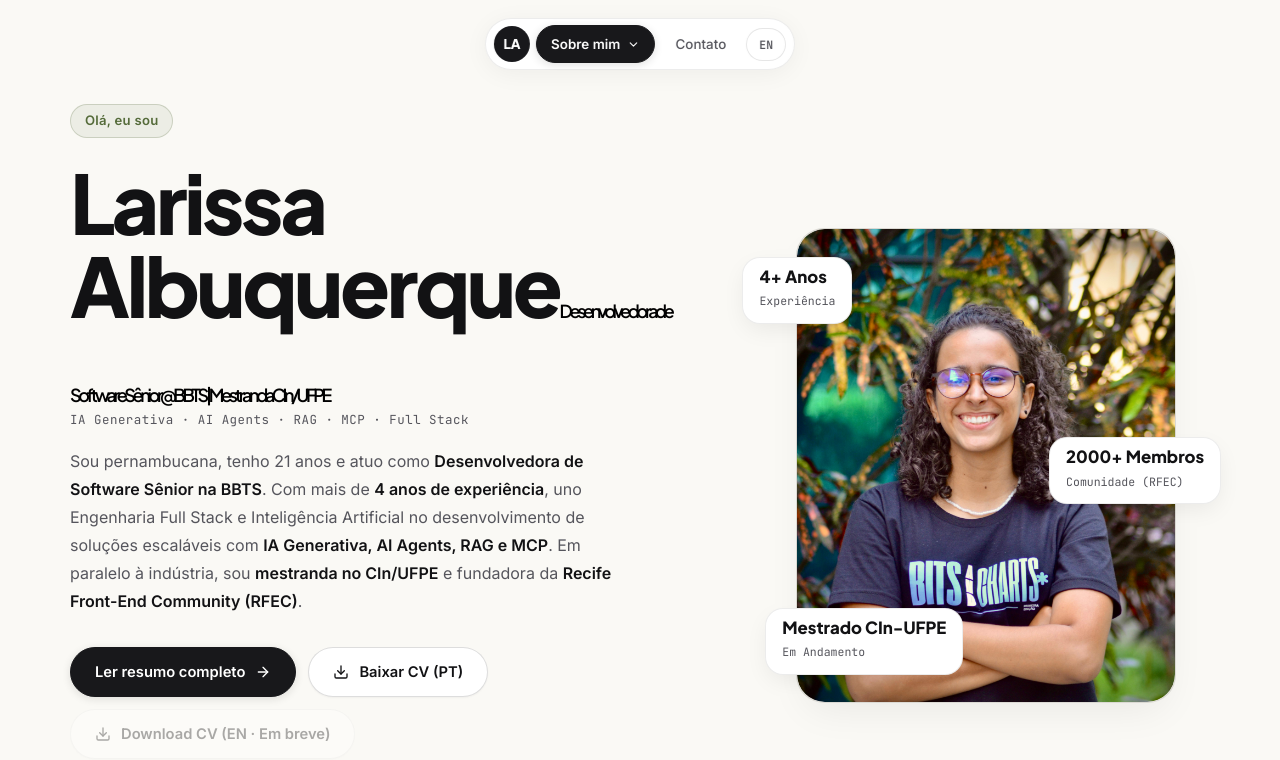
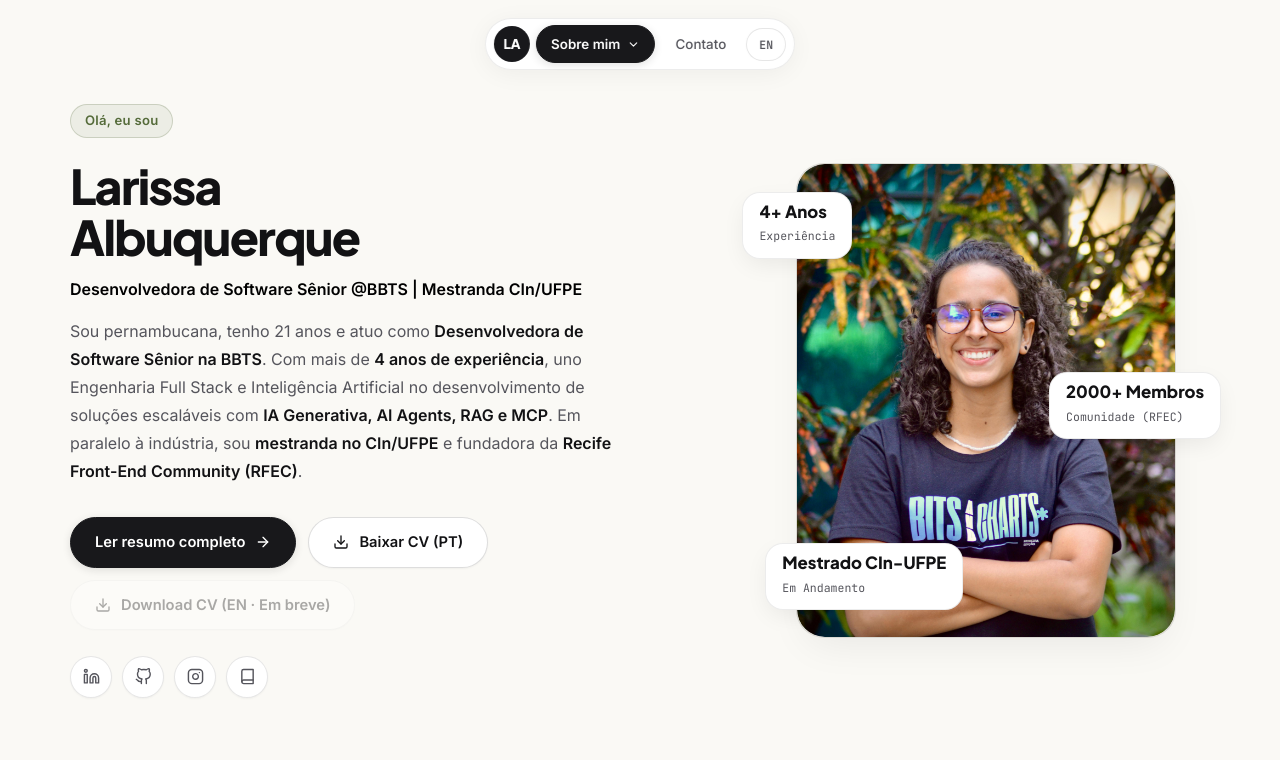
Before and after one commit to larialbu/larissa-albuquerque-dev, a React (Vite) app: page / in a window 1280 px wide. Shown: the top 760 px of the page. Built offline with nearby package versions, Linux system fonts and the light colour scheme.

Commit message:
refactor: update hero section typography and name layout

```diff
--- a/src/components/sections/Sobre.tsx
+++ b/src/components/sections/Sobre.tsx
@@ -39,10 +39,11 @@ export function Sobre({ t, u }: SobreProps) {
             {u.hello}
           </span>
           <h1 className="hero-name">
-            Larissa Albuquerque
-            <span className="hero-role">{t.hero_title}</span>
+            Larissa
+            <br />
+            Albuquerque
           </h1>
-          <p className="hero-tagline mono">IA Generativa · AI Agents · RAG · MCP · Full Stack</p>
+          <p className="hero-role">{t.hero_title}</p>
           <p className="hero-intro" dangerouslySetInnerHTML={{ __html: heroIntro }} />
 
           <div className="hero-actions">
--- a/src/index.css
+++ b/src/index.css
@@ -620,20 +620,21 @@ p {
 }
 
 .hero-name {
-    font-size: clamp(2.8rem, 6.4vw, 5.2rem);
+    font-size: clamp(2rem, 3.8vw, 3rem);
     font-weight: 800;
-    letter-spacing: -0.04em;
-    line-height: 1.02;
+    letter-spacing: -0.035em;
+    line-height: 1.08;
     color: var(--text);
 }
 
 .hero-role {
-    margin-top: 18px;
-    font-size: clamp(1.05rem, 1.4vw, 1.25rem);
+    margin-top: 14px;
+    font-size: clamp(1rem, 1.25vw, 1.15rem);
     color: var(--text-pure);
     font-weight: 600;
     max-width: 580px;
-    line-height: 1.45;
+    line-height: 1.5;
+    letter-spacing: normal;
 }
 
 .hero-intro {
```
